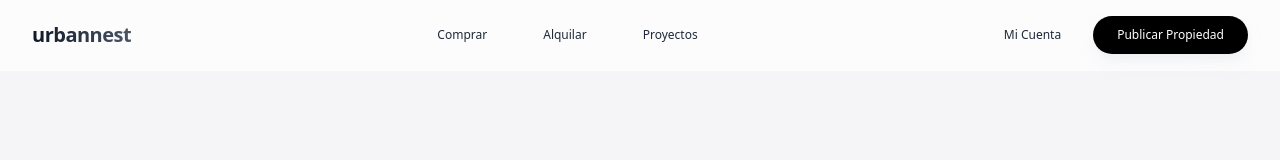
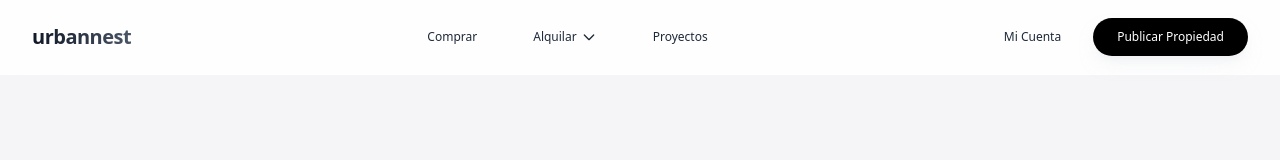
Before and after one commit to Russel-FS/ng-UrbanNest, an Angular app: page / in a window 1280 px wide. Shown: the top 160 px of the page. Built offline with nearby package versions, Linux system fonts and the light colour scheme.

Commit message:
desing menu down and desing update

```diff
--- a/src/app/app.config.ts
+++ b/src/app/app.config.ts
@@ -2,7 +2,12 @@ import { ApplicationConfig, provideZoneChangeDetection } from '@angular/core';
 import { provideRouter } from '@angular/router';
 
 import { routes } from './app.routes';
+import { provideAnimations } from '@angular/platform-browser/animations';
 
 export const appConfig: ApplicationConfig = {
-  providers: [provideZoneChangeDetection({ eventCoalescing: true }), provideRouter(routes)]
+  providers: [
+    provideZoneChangeDetection({ eventCoalescing: true }),
+    provideRouter(routes),
+    provideAnimations(),
+  ],
 };
--- a/src/app/presentation/layout/layout.component.html
+++ b/src/app/presentation/layout/layout.component.html
@@ -1,7 +1,7 @@
 <div class="min-h-screen flex flex-col bg-[#f5f5f7]">
     <!-- Header/Nav -->
-    <nav class="backdrop-blur-2xl bg-white/70 fixed w-full z-50 border-b border-white/10">
-        <div class="max-w-[1400px] mx-auto">
+    <nav class="backdrop-blur-2xl bg-white/90 fixed w-full z-50 border-b border-white/10">
+        <div class="max-w-[1400px] mx-auto relative">
             <div class="flex items-center justify-between px-8 py-4">
                 <div class="flex items-center">
                     <h3 class="text-xl font-semibold tracking-tight bg-gradient-to-r from-gray-900 to-gray-600 bg-clip-text text-transparent">
@@ -9,17 +9,23 @@
                     </h3>
                 </div>
 
-                <div class="hidden md:flex space-x-14 text-[12px] font-medium">
-                    <a href="#" class="text-gray-800 hover:-translate-y-0.5 transition-all duration-200">
+                <div class="hidden md:flex space-x-14 text-[12px] font-medium mx-10">
+                    <a href="#" class="text-gray-800 hover:-translate-y-0.5 transition-all duration-200 py-3">
                         Comprar
                     </a>
-                    <a href="#" class="text-gray-800 hover:-translate-y-0.5 transition-all duration-200">
+                    <button (mouseenter)="showAlquilerMenu()"
+                            (click)="toggleAlquilerMenu()"
+                            class="text-gray-800 hover:-translate-y-0.5 transition-all duration-200 flex items-center cursor-pointer py-3">
                         Alquilar
-                    </a>
-                    <a href="#" class="text-gray-800 hover:-translate-y-0.5 transition-all duration-200">
+                        <svg class="w-4 h-4 ml-1 transition-all duration-200" [class.rotate-180]="isAlquilerOpen" fill="none" stroke="currentColor" viewBox="0 0 24 24">
+                            <path stroke-linecap="round" stroke-linejoin="round" stroke-width="2" d="M19 9l-7 7-7-7"/>
+                        </svg>
+                    </button>
+                    <a href="#" class="text-gray-800 hover:-translate-y-0.5 transition-all duration-200 py-3">
                         Proyectos
                     </a>
                 </div>
+
 
                 <div class="hidden md:flex items-center space-x-8">
                     <a href="#" class="text-[12px] font-medium text-gray-800 hover:-translate-y-0.5 transition-all duration-200">
@@ -35,6 +41,60 @@
                         <path stroke-linecap="round" stroke-linejoin="round" stroke-width="1.5" d="M4 6h16M4 12h16M4 18h16"/>
                     </svg>
                 </button>
+            </div>
+
+            <!-- Menú desplegable -->
+            <div *ngIf="isAlquilerOpen" @fade
+                 (mouseleave)="hideAlquilerMenu()"
+                 class="absolute left-0 right-0 top-full">
+                <div class="relative z-20 mx-auto px-4 py-2">
+                    <div class="relative bg-white/70 backdrop-blur-2xl shadow-[0_15px_40px_-15px_rgba(0,0,0,0.1)] mx-auto w-full max-w-7xl rounded-2xl border border-white/20">
+                        <!-- Decorative elements -->
+                        <div class="absolute inset-0 bg-gradient-to-b from-white/50 to-transparent rounded-2xl"></div>
+
+                        <div class="relative p-8 md:p-10">
+                            <div class="grid grid-cols-1 md:grid-cols-2 lg:grid-cols-4 gap-8 lg:gap-12">
+                                <!-- Columna Tipo -->
+                                <div class="space-y-6">
+                                    <h3 class="font-semibold text-gray-900 text-lg tracking-tight">Por tipo</h3>
+                                    <div class="space-y-1">
+                                        <a href="#" class="group flex items-center text-gray-600 hover:text-black p-3 -mx-3 rounded-xl transition-all duration-300 hover:bg-black/5">
+                                            <span class="inline-block transition-all duration-300 group-hover:translate-x-2">Apartamentos</span>
+                                            <svg class="w-4 h-4 ml-auto opacity-0 group-hover:opacity-100 transition-all duration-300" fill="none" viewBox="0 0 24 24" stroke="currentColor">
+                                                <path stroke-linecap="round" stroke-linejoin="round" stroke-width="2" d="M9 5l7 7-7 7"/>
+                                            </svg>
+                                        </a>
+                                        <!-- Repetir para otros elementos -->
+                                    </div>
+                                </div>
+
+                                <!-- Columna Zona -->
+                                <div class="space-y-6">
+                                    <h3 class="font-semibold text-gray-900 text-lg tracking-tight">Por zona</h3>
+                                    <div class="space-y-1">
+                                        <!-- Similar structure as above -->
+                                    </div>
+                                </div>
+
+                                <!-- Sección destacados -->
+                                <div class="col-span-1 md:col-span-2 bg-gradient-to-br from-black/[0.04] to-black/[0.02] rounded-2xl p-6 md:p-8">
+                                    <h3 class="font-semibold text-gray-900 mb-6 text-lg tracking-tight">Destacados</h3>
+                                    <div class="grid grid-cols-1 sm:grid-cols-2 gap-4">
+                                        <div class="group bg-white/60 hover:bg-white/80 p-4 rounded-xl transition-all duration-300 hover:shadow-[0_20px_50px_-20px_rgba(0,0,0,0.15)] hover:-translate-y-1">
+                                            <div class="relative overflow-hidden rounded-lg mb-4">
+                                                <img src="https://via.placeholder.com/200x150" alt="Propiedad destacada"
+                                                     class="w-full h-32 object-cover transform transition-transform duration-500 group-hover:scale-110">
+                                            </div>
+                                            <h4 class="font-medium text-gray-900 group-hover:text-black transition-colors duration-300">Apartamento Premium</h4>
+                                            <p class="text-gray-500 text-sm mt-1">Desde $1,200/mes</p>
+                                        </div>
+                                        <!-- Repetir para segunda card -->
+                                    </div>
+                                </div>
+                            </div>
+                        </div>
+                    </div>
+                </div>
             </div>
         </div>
     </nav>
--- a/src/app/presentation/layout/layout.component.ts
+++ b/src/app/presentation/layout/layout.component.ts
@@ -1,3 +1,5 @@
+import { animate, style, transition, trigger } from '@angular/animations';
+import { CommonModule } from '@angular/common';
 import { Component } from '@angular/core';
 import { RouterOutlet } from '@angular/router';
 
@@ -5,10 +7,44 @@ import { RouterOutlet } from '@angular/router';
   selector: 'app-layout',
   templateUrl: './layout.component.html',
   styleUrls: ['./layout.component.css'],
-  imports: [RouterOutlet]
+  imports: [RouterOutlet, CommonModule],
+  standalone: true,
+  animations: [
+    trigger('fade', [
+      transition(':enter', [
+        style({
+          opacity: 0,
+          transform: 'translateY(-10px) scale(0.98)',
+          transformOrigin: 'top'
+        }),
+        animate('400ms cubic-bezier(0.35, 0, 0.25, 1)', style({
+          opacity: 1,
+          transform: 'translateY(0) scale(1)',
+        }))
+      ]),
+      transition(':leave', [
+        animate('200ms cubic-bezier(0.35, 0, 0.25, 1)', style({
+          opacity: 0,
+          transform: 'translateY(-10px) scale(0.98)',
+        }))
+      ])
+    ])
+  ],
 })
 export class LayoutComponent {
   isMobileMenuOpen = false;
+  isAlquilerOpen = false;
+
+  showAlquilerMenu() {
+    this.isAlquilerOpen = true;
+  }
+
+  hideAlquilerMenu() {
+    this.isAlquilerOpen = false;
+  }
+  toggleAlquilerMenu() {
+    this.isAlquilerOpen = !this.isAlquilerOpen;
+  }
 
   toggleMobileMenu() {
     this.isMobileMenuOpen = !this.isMobileMenuOpen;
```
